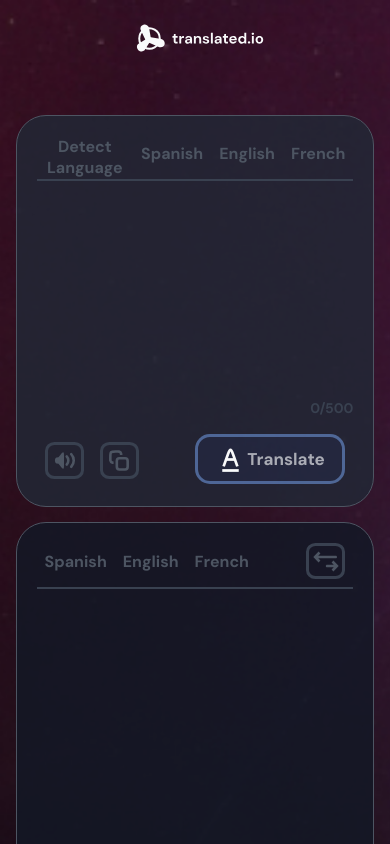
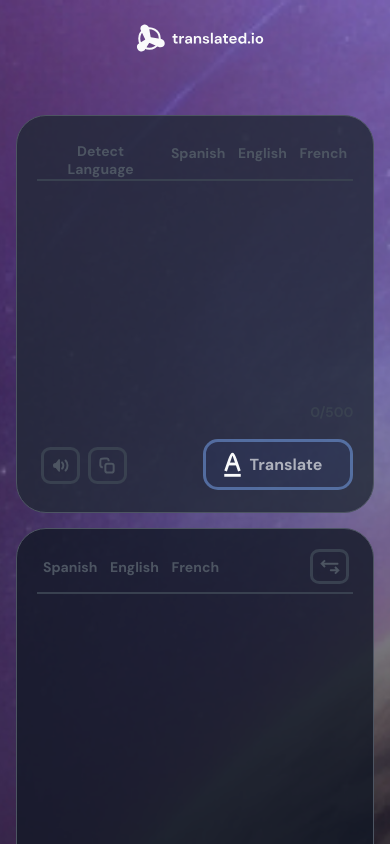
Before and after one commit to Akax777/TraductoRT, a Vue app: page / in a window 390 px wide. Shown: the top 844 px of the page. Built offline with nearby package versions, Linux system fonts and the light colour scheme.

Commit message:
Adding Pinia

```diff
--- a/package.json
+++ b/package.json
@@ -9,7 +9,7 @@
     "preview": "vite preview"
   },
   "dependencies": {
-    "pinia": "^2.2.6",
+    "pinia": "^2.3.0",
     "vue": "^3.5.13"
   },
   "devDependencies": {
--- a/src/App.vue
+++ b/src/App.vue
@@ -9,9 +9,6 @@ const lang= ref([
     {id:2, l:"English",abv:"en"},
     {id:3, l:"French",abv:"fr"}])
 
-const lng2=ref({ lang2: '' })
-const textTranslated= ref({})
-
 </script>
 
 <template>
@@ -20,8 +17,8 @@ const textTranslated= ref({})
             <img  :src="logo"/>
         </div>
         <div id="inner-container">
-            <WritterCard :lang :lng2 @text-translated="(t)=>textTranslated=t"/>
-            <TranslateCard :lang  @response="(msg)=>lng2=msg" :text-translated/>
+            <WritterCard :lang />
+            <TranslateCard :lang/>
         </div>
     </div>
 </template>
--- a/src/assets/main.css
+++ b/src/assets/main.css
@@ -2,6 +2,7 @@ html,body{
     background-image: url(hero_img.jpg);
     background-size: cover;
     background-repeat: no-repeat;
+    background-position: center center;
     height: 100%;
     margin: 0;
     padding: 0;
@@ -9,7 +10,7 @@ html,body{
 }
 button{
     border-radius: 24%;
-    font-size: 16px;
+    font-size: 14px;
     margin-inline: 15px;
     padding: 1%;
 }
@@ -34,9 +35,9 @@ button{
     border: solid #394150;
     display: flex;
     margin: 8px;
-    min-width: 39px;
+    min-width:  39px;
     height: 70%;
-    width: 6%;
+    width: 39px;
 }
 
 .btn-with-img:nth-child(4){
@@ -113,13 +114,14 @@ textarea{
     color: #F9FAFB;
     display: flex;
     font-family: 'DM Sans';
-    font-size: 17px;
+    font-size: 16px;
     height: 95%;
     margin-left: auto;
+    margin-right: 0;
     min-width: 150px;
-    padding-inline: 5%;
+    padding-left: 3%;
     transition: all 0.3s;
-    width: 24%;
+    width: 150px;
 }
 
 .translate-yet{
@@ -152,9 +154,35 @@ textarea{
     text-align: right;
 }
 
+@media only screen and (min-width: 1920px) {
+    html,body{
+        height: 100%;
+    }
+
+    #container{
+        height: 800px;
+    }
+
+    button{
+        margin-inline: 8px;
+        padding: 1%;
+    }
+
+    .btn-with-img{
+        margin: 4px;
+        padding: 1%;
+        width: 70px;
+    }
+
+    .translate{
+        width: 220px;
+    }
+    }
+
+
 @media only screen and (max-width: 1024px) {
     html,body{
-        height: 105%;
+        height: 110%;
     }
 
     #container{
@@ -173,10 +201,13 @@ textarea{
         }
 
         button{
-            border-radius: 24%;
-            font-size: 16px;
             margin-inline: 8px;
             padding: 0%;
+        }
+
+        .button-header{
+            margin-inline: 2px;
+            padding: 2%;
         }
 
         .btn-with-img{
@@ -195,8 +226,40 @@ textarea{
         }
         }
 
+        @media only screen and (max-width: 541px) {
+            html,body{
+                height: 120%;
+            }
+
+            }
+
         @media only screen and (max-width: 400px) {
             html,body{
                 height: 119%;
             }
+            button{
+                margin-inline: 4px;
+                padding: 0%;
             }
+
+            .button-header{
+                margin-inline: 0px;
+                padding: 2%;
+            }
+
+            .btn-with-img{
+                margin: 4px;
+                padding: 2%;
+                width: 30px;
+            }
+
+            .translate{
+                width: 120px;
+            }
+            }
+
+            @media only screen and (max-width: 380px) {
+                html,body{
+                    height: 140%;
+                }
+                }
--- a/src/components/TranslateCard.vue
+++ b/src/components/TranslateCard.vue
@@ -2,25 +2,25 @@
 import change from "@/assets/Horizontal_top_left_main.svg"
 import copy from "@/assets/Copy.svg"
 import listen from "@/assets/sound_max_fill.svg"
-import { ref} from "vue";
+import { ref,watch} from "vue";
+import { useLanguage } from "@/stores/useLanguage";
 
 const props = defineProps({
     lang:Array,
-    textTranslated: Object
 })
+
+const lng = useLanguage();
 
 const selectedtw = ref("")
 
-const emit = defineEmits(['response']);
-
-const lng2=ref({ lang2: '' })
-const emitEvent=()=>{
-    emit('response',{lang2:selectedtw.value})
-}
+watch(selectedtw, ()=>{
+    lng.lang.lang2=selectedtw;
+})
 
 const handleSelected = (abv)=>{
     if(selectedtw.value==abv){selectedtw.value=''}else{selectedtw.value=abv;}
 }
+
 </script>
 
 <template>
@@ -28,17 +28,17 @@ const handleSelected = (abv)=>{
         <div class="card-header">
             <button class="button-header"
             v-for="l in lang"
-            @click="handleSelected(l.abv),emitEvent()"
+            @click="handleSelected(l.abv)"
             :class="l.abv==selectedtw?'selected':null">
             {{ l.l }}
             </button>
-            <button class="btn-with-img">
+            <button class="btn-with-img" @click="lng.switchLng">
                 <img class="img-button" :src="change" alt="">
             </button>
         </div>
         <hr>
         <div class="card-body">
-            <p class="text">{{props.textTranslated.textTranslated }}</p>
+            <p class="text">{{lng.textTranslated }}</p>
         </div>
         <div class="card-footer">
             <button class="btn-with-img">
--- a/src/components/WritterCard.vue
+++ b/src/components/WritterCard.vue
@@ -2,28 +2,34 @@
 import SortAlfa from "@/assets/Sort_alfa.svg"
 import copy from "@/assets/Copy.svg"
 import listen from "@/assets/sound_max_fill.svg"
-import { computed, ref,watchEffect } from "vue";
+import { computed, ref,watchEffect, watch } from "vue";
 import { useTranslate } from "@/composable/useTranslate";
+import { useLanguage } from "@/stores/useLanguage";
 
 
 const props = defineProps({
-    lang: Array,
-    lng2: Object
+    lang: Array
 })
-const text = ref('');
-const textLength = computed(()=>text.value.length);
+const lng = useLanguage();
+
+const textLength = computed(()=>lng.text.length);
 const selected = ref("")
-const textTranslated = ref('')
 const isReady =ref(false)
-const emit = defineEmits(['textTranslated'])
 
-watchEffect(() => { isReady.value = text.value !== '' && selected.value !== '' && props.lng2.lang2 !== ''; });
+
+watchEffect(() => { isReady.value = lng.text !== '' && lng.lang.lang1!== '' && lng.lang.lang2!== ''; });
+
+watch(selected, ()=>{
+    lng.lang.lang1=selected;
+})
 
 const translate = async (q,lang1,lang2)=>{
     const {translatedText,isLoading} =await useTranslate(q,lang1,lang2)
-    textTranslated.value= translatedText;
-    emit('textTranslated',{textTranslated})
+    lng.textTranslated= translatedText.value;
+    console.log(lng.textTranslated)
+
 }
+
 
 const handleSelected = (abv)=>{
     if(selected.value==abv){selected.value=''}else{selected.value=abv;}
@@ -34,7 +40,7 @@ const handleSelected = (abv)=>{
 <template>
     <div class="card">
         <div class="card-header">
-            <button class="button-header">Detect Language</button>
+            <button class="button-header" @click="detectLanguage(lng.text)">Detect Language</button>
             <button class="button-header"
                 v-for="l in lang"
                 @click="handleSelected(l.abv)"
@@ -44,7 +50,7 @@ const handleSelected = (abv)=>{
         </div>
         <hr>
         <div class="card-body">
-            <textarea  maxlength="500" v-model="text" class="text"/>
+            <textarea  maxlength="500" v-model="lng.text" class="text"/>
             <p id="word-counter">{{ textLength }}/500</p>
         </div>
         <div class="card-footer">
@@ -54,7 +60,7 @@ const handleSelected = (abv)=>{
             <button class="btn-with-img">
                 <img class="img-button" :src="copy" alt="">
             </button>
-            <button :class="isReady?'translate':'translate translate-yet'" @click="isReady?translate(text,selected,props.lng2.lang2):null" >
+            <button :class="isReady?'translate':'translate translate-yet'" @click="isReady?translate(lng.text,lng.lang.lang1,lng.lang.lang2):null" >
                 <img id="translate-img"  :src="SortAlfa" alt="">Translate
             </button>
         </div>
--- /dev/null
+++ b/src/stores/useLanguage.js
@@ -0,0 +1,21 @@
+import { defineStore } from "pinia";
+import { ref } from "vue";
+
+export const useLanguage = defineStore('languages',()=>{
+    const lang = ref({lang1:'',lang2:''});
+
+    const text =ref('');
+
+    const textTranslated = ref('');
+
+    const switchLng = ()=>{
+    [lang.value.lang1,lang.value.lang2] = [lang.value.lang2,lang.value.lang1];
+    if(textTranslated!=''){
+        let prov = text.value;
+        text.value=textTranslated.value;
+        textTranslated.value= prov;
+    }
+    }
+
+    return {lang,switchLng,text,textTranslated};
+})
```
Also changed, not shown: 6 other files (tests, documents, lock files or other folders).
